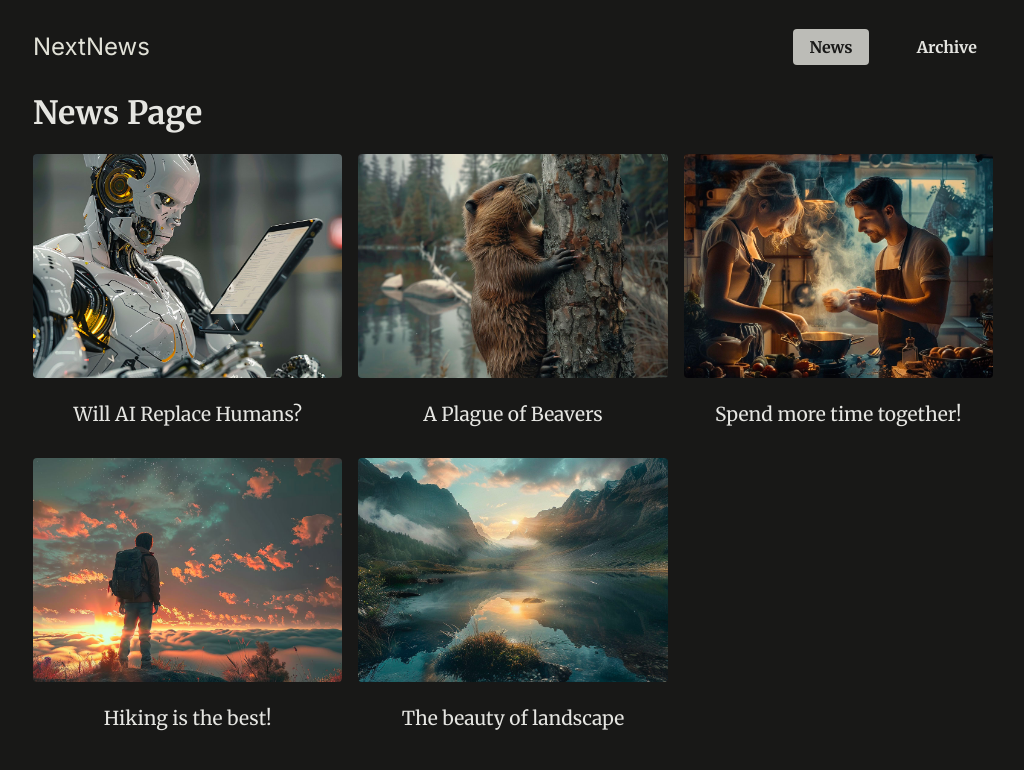
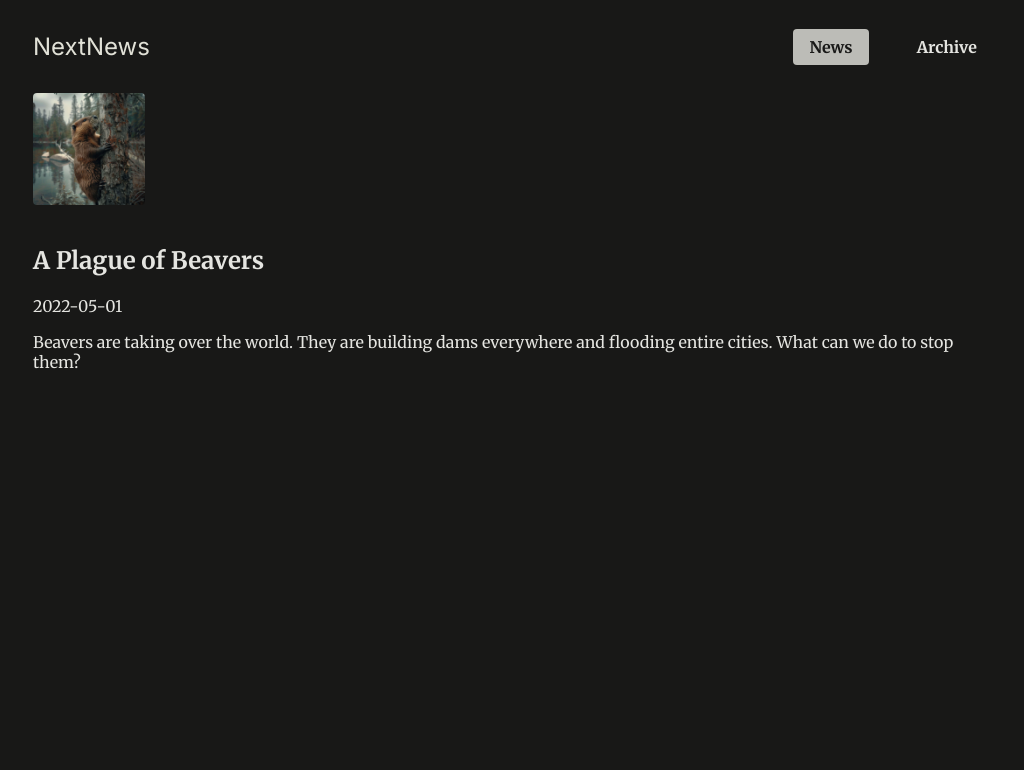
Before and after one commit to iremkenar/next-js-15-news-site, a Next.js app: page /news/beaver-plague in a window 1280 px wide. Shown: the top 770 px of the page, without its empty margins (127-1151 px from the left). Built offline with nearby package versions, Linux system fonts and the light colour scheme.

Commit message:
Added and interceptor route

```diff
--- a/app/news/[slug]/page.js
+++ b/app/news/[slug]/page.js
@@ -1,11 +1,26 @@
+import { notFound } from 'next/navigation';
+import Link from 'next/link';
+
 import { DUMMY_NEWS } from '@/dummy-news';
-import NewsList from '@/components/news-list';
 
-export default function NewsPage() {
+export default function NewsDetailPage({ params }) {
+    const newsSlug = params.slug;
+    const newsItem = DUMMY_NEWS.find((newsItem) => newsItem.slug === newsSlug);
+
+    if (!newsItem) {
+        notFound();
+    }
+
     return (
-        <>
-            <h1>News Page</h1>
-            <NewsList news={DUMMY_NEWS} />
-        </>
+        <article className="news-article">
+            <header>
+                <Link href={`/news/${newsItem.slug}/image`}>
+                    <img src={`/images/news/${newsItem.image}`} alt={newsItem.title} />
+                </Link>
+                <h1>{newsItem.title}</h1>
+                <time dateTime={newsItem.date}>{newsItem.date}</time>
+            </header>
+            <p>{newsItem.content}</p>
+        </article>
     );
 }
```
Also changed, not shown: app/news/[slug]/(.)image/page.js (added, +23 -0 lines), app/news/[slug]/image/page.js (added, +18 -0 lines).
